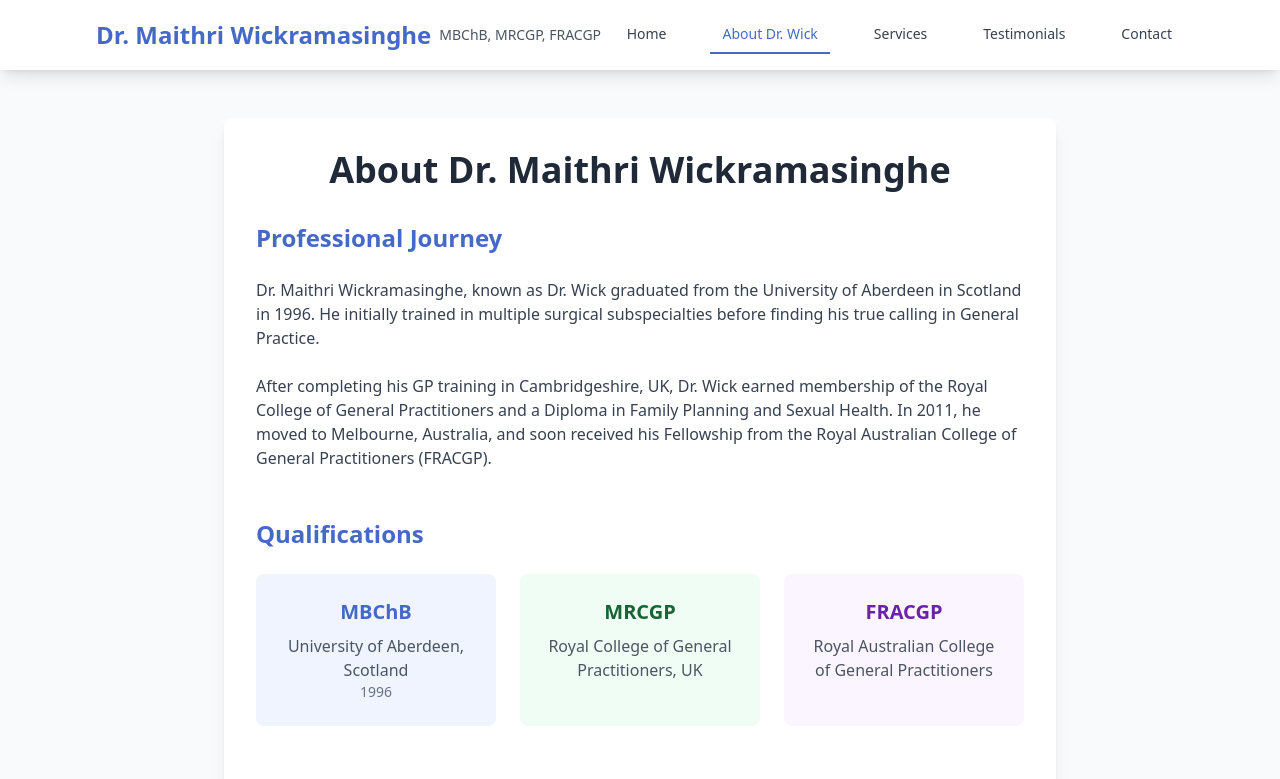
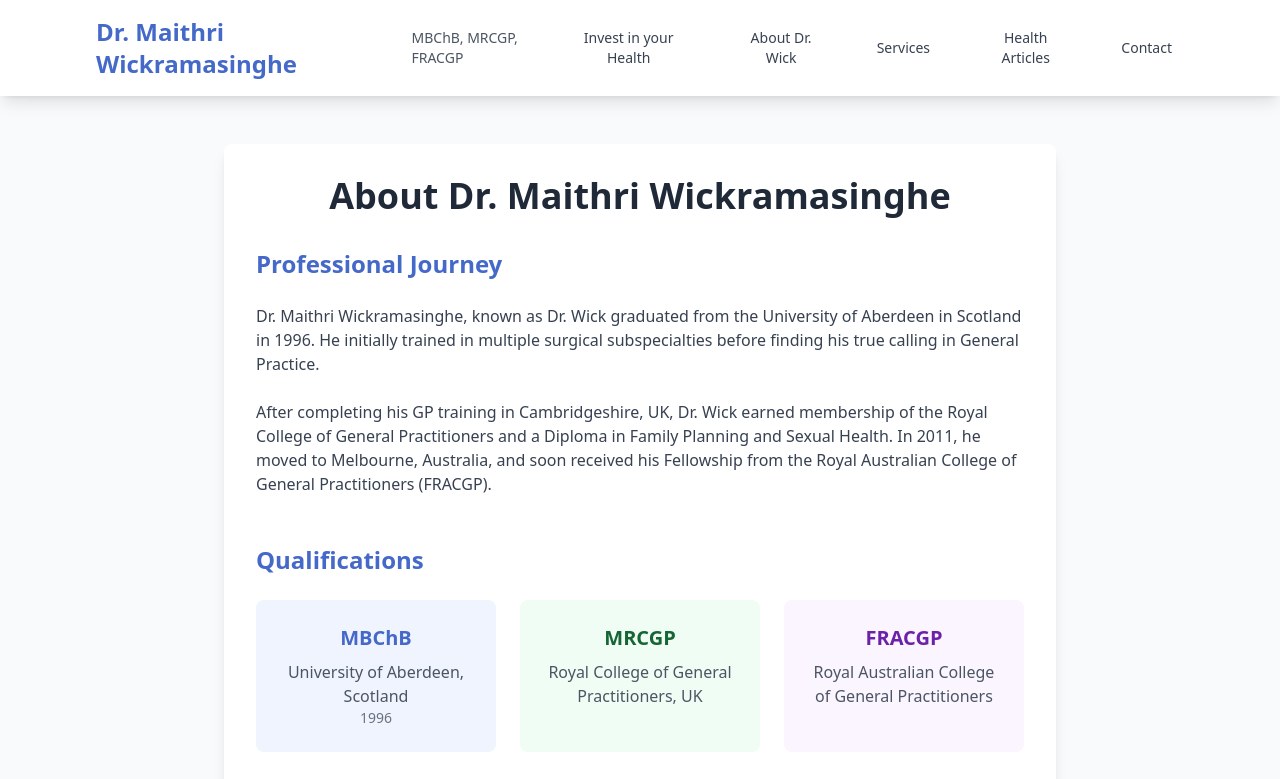
Before and after one commit to SKSritharan/wick-wellbeing-web, a React (Vite) app: page /about in a window 1280 px wide. Shown: the top 779 px of the page. Built offline with nearby package versions, Linux system fonts and the light colour scheme.

Commit message:
Fixed the issues with header

```diff
--- a/src/components/BlogCard.tsx
+++ b/src/components/BlogCard.tsx
@@ -1,7 +1,6 @@
-
-import React from 'react';
-import { Clock, User } from 'lucide-react';
-import { BlogArticle } from '@/data/blogArticles';
+import React from "react";
+import { Clock, User } from "lucide-react";
+import { BlogArticle } from "@/data/blogArticles";
 
 interface BlogCardProps {
   article: BlogArticle;
@@ -25,9 +24,10 @@ const BlogCard: React.FC<BlogCardProps> = ({ article, onClick }) => {
         <h3 className="text-xl font-bold text-gray-800 mb-3 line-clamp-2">
           {article.title}
         </h3>
-        <p className="text-gray-600 mb-4 line-clamp-3">
-          {article.excerpt}
-        </p>
+        <div
+          className="text-gray-600 mb-4 line-clamp-3"
+          dangerouslySetInnerHTML={{ __html: article.excerpt }}
+        />
         <div className="flex items-centre justify-between text-sm text-gray-500">
           <div className="flex items-centre gap-1">
             <User className="w-4 h-4" />
@@ -38,9 +38,7 @@ const BlogCard: React.FC<BlogCardProps> = ({ article, onClick }) => {
             <span>{article.readTime}</span>
           </div>
         </div>
-        <div className="mt-2 text-sm text-gray-500">
-          {article.date}
-        </div>
+        <div className="mt-2 text-sm text-gray-500">{article.date}</div>
       </div>
     </div>
   );
--- a/src/components/Header.tsx
+++ b/src/components/Header.tsx
@@ -1,46 +1,88 @@
-
-import { useState } from 'react';
-import { NavLink } from 'react-router-dom';
-import { Menu, X } from 'lucide-react';
+import { useState } from "react";
+import { NavLink, useLocation, useNavigate } from "react-router-dom";
+import { Menu, X } from "lucide-react";
 
 const Header = () => {
   const [isMenuOpen, setIsMenuOpen] = useState(false);
+  const location = useLocation();
+  const navigate = useNavigate();
 
   const navItems = [
-    { to: '/', label: 'Home' },
-    { to: '/about', label: 'About Dr. Wick' },
-    { to: '/services', label: 'Services' },
-    { to: '/testimonials', label: 'Testimonials' },
-    { to: '/contact', label: 'Contact' },
+    { to: "/#home", label: "Invest in your Health", sectionId: "home" },
+    { to: "/#about", label: "About Dr. Wick", sectionId: "about" },
+    { to: "/#services", label: "Services", sectionId: "services" },
+    { to: "/#blog", label: "Health Articles", sectionId: "blog" },
+    { to: "/#contact", label: "Contact", sectionId: "contact" },
   ];
+
+  const handleNavigation = (sectionId: string) => {
+    setIsMenuOpen(false);
+
+    // If we're on the blog page, navigate to home first, then scroll to section
+    if (location.pathname.startsWith("/blog/")) {
+      navigate("/");
+      // Use setTimeout to ensure navigation completes before scrolling
+      setTimeout(() => {
+        const element = document.getElementById(sectionId);
+        if (element) {
+          element.scrollIntoView({ behavior: "smooth", block: "start" });
+        }
+      }, 100);
+    } else {
+      // If we're already on the home page, just scroll to the section
+      const element = document.getElementById(sectionId);
+      if (element) {
+        element.scrollIntoView({ behavior: "smooth", block: "start" });
+      }
+    }
+  };
+
+  const isActive = (sectionId: string) => {
+    // Check if we're on the blog page and the section is "blog"
+    if (location.pathname.startsWith("/blog/") && sectionId === "blog") {
+      return true;
+    }
+    // Check if we're on the home page and the hash matches the section
+    if (location.pathname === "/" && location.hash === `#${sectionId}`) {
+      return true;
+    }
+    // Default active state for home when no hash is present
+    if (location.pathname === "/" && !location.hash && sectionId === "home") {
+      return true;
+    }
+    return false;
+  };
 
   return (
     <header className="bg-white shadow-lg sticky top-0 z-50">
       <div className="max-w-6xl mx-auto px-4 sm:px-6 lg:px-8">
         <div className="flex justify-between items-center py-4">
           <div className="flex items-center">
-            <NavLink to="/" className="text-2xl font-bold text-blue-800 hover:text-blue-600 transition-colors">
+            <NavLink
+              to="/"
+              className="text-2xl font-bold text-blue-800 hover:text-blue-600 transition-colors"
+            >
               Dr. Maithri Wickramasinghe
             </NavLink>
-            <span className="text-sm text-gray-600 ml-2 hidden sm:block">MBChB, MRCGP, FRACGP</span>
+            <span className="text-sm text-gray-600 ml-2 hidden sm:block">
+              MBChB, MRCGP, FRACGP
+            </span>
           </div>
 
           {/* Desktop Navigation */}
           <nav className="hidden md:flex space-x-8">
             {navItems.map((item) => (
-              <NavLink
+              <button
                 key={item.to}
-                to={item.to}
-                className={({ isActive }) =>
-                  `px-3 py-2 text-sm font-medium transition-colors ${
-                    isActive
-                      ? 'text-blue-800 border-b-2 border-blue-800'
-                      : 'text-gray-700 hover:text-blue-800'
-                  }`
-                }
+                onClick={() => handleNavigation(item.sectionId)}
+                className={`px-3 py-2 text-sm font-medium transition-colors ${
+                  isActive(item.sectionId)
+                    ? "text-blue-800 border-b-2 border-blue-800"
+                    : "text-gray-700 hover:text-blue-800"
+                }`}
               >
                 {item.label}
-              </NavLink>
+              </button>
             ))}
           </nav>
 
@@ -58,20 +100,17 @@ const Header = () => {
           <div className="md:hidden pb-4">
             <nav className="flex flex-col space-y-2">
               {navItems.map((item) => (
-                <NavLink
+                <button
                   key={item.to}
-                  to={item.to}
-                  className={({ isActive }) =>
-                    `px-3 py-2 text-sm font-medium transition-colors ${
-                      isActive
-                        ? 'text-blue-800 bg-blue-50'
-                        : 'text-gray-700 hover:text-blue-800 hover:bg-gray-50'
-                    }`
-                  }
-                  onClick={() => setIsMenuOpen(false)}
+                  onClick={() => handleNavigation(item.sectionId)}
+                  className={`px-3 py-2 text-sm font-medium text-left transition-colors ${
+                    isActive(item.sectionId)
+                      ? "text-blue-800 bg-blue-50"
+                      : "text-gray-700 hover:text-blue-800 hover:bg-gray-50"
+                  }`}
                 >
                   {item.label}
-                </NavLink>
+                </button>
               ))}
             </nav>
           </div>
--- a/src/data/blogArticles.ts
+++ b/src/data/blogArticles.ts
@@ -14,8 +14,17 @@ export const blogArticles: BlogArticle[] = [
     id: "take-charge-your-health",
     title:
       "Take Charge of Your Health: Your GP Is Your Partner in Lifelong Wellbeing",
-    excerpt:
-      "Regular visits to your GP aren't just about fixing problems—they’re about staying well, preventing illness, and living fully. Whether you’re managing a condition or checking in for peace of mind, proactive care supports lifelong health and confidence.",
+    excerpt: `<ul class="list-disc pl-6 mb-4 space-y-2">
+      <li class="mb-2">🫁 Asthma Care: Stay in Control, Breathe with Confidence</li>
+      <li class="mb-2">🧪 Diabetes Management: Take Charge Before Complications Begin</li>
+      <li class="mb-2">⚖️ Weight Management: Personalised Support for Whole-Body Health</li>
+      <li class="mb-2">🚭 Quit Smoking: Support That Makes It Stick</li>
+      <li class="mb-2">👨‍⚕️ Men's Health: Straightforward, Supportive Care</li>
+      <li class="mb-2">💡 Haemorrhoid Relief: Gentle Solutions, Real Results</li>
+      <li class="mb-2">🔄 Contraception: Choices That Fit Your Life and Health</li>
+      <li class="mb-2">💉 Immunisation: Lifelong Protection Starts Here</li>
+      <li class="mb-2">🗓️ Why It All Matters: Your GP Is Your Health Ally</li>
+      `,
     coverImage:
       "https://images.unsplash.com/photo-1532938911079-1b06ac7ceec7?w=800&h=400&fit=crop",
     content: `
--- a/src/pages/SinglePage.tsx
+++ b/src/pages/SinglePage.tsx
@@ -17,7 +17,7 @@ const SinglePage = () => {
   const navigate = useNavigate();
 
   const sections = [
-    { id: "home", label: "Home" },
+    { id: "home", label: "Invest in your Health" },
     { id: "about", label: "About Dr. Wick" },
     { id: "services", label: "Services" },
     { id: "blog", label: "Health Articles" },
```
